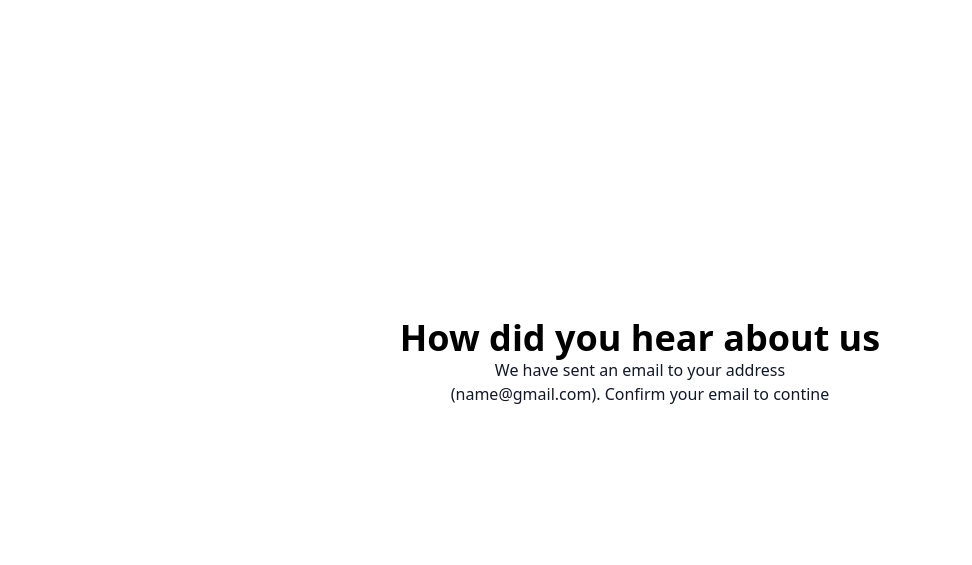
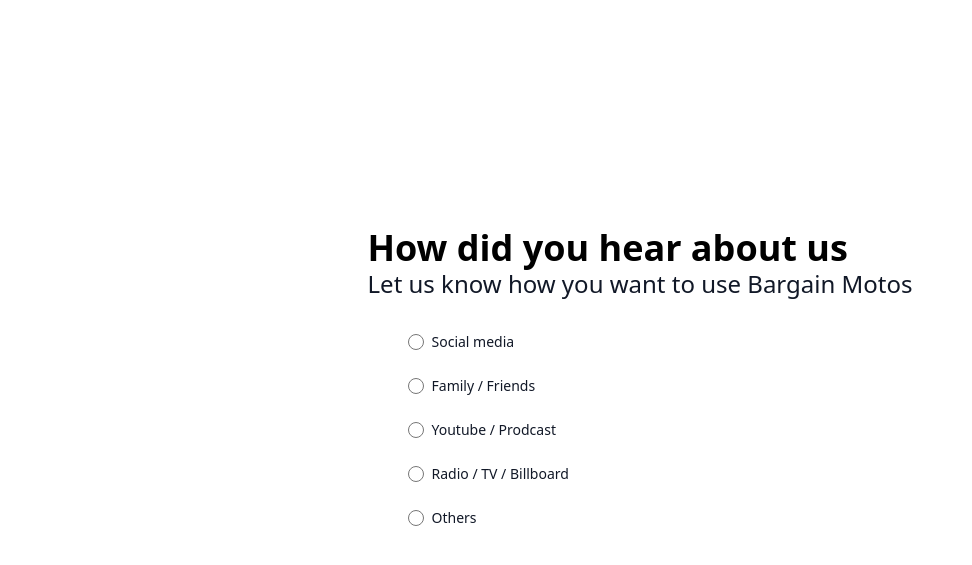
Before and after one commit to Nelson877/Bargain-portal, a website: page UserOnboard/UserOnboard.html in a window 1280 px wide. Shown: the part 103-668 px from the top of the page, without its empty margins (0-972 px from the left). Drawn offline with nearby package versions, Linux system fonts and the light colour scheme.

Commit message:
Done with user onboard

```diff
--- a/UserOnboard/UserOnboard.html
+++ b/UserOnboard/UserOnboard.html
@@ -24,14 +24,88 @@
         class="relative flex flex-col m-6 space-y-8 md:flex-row md:space-y-0"
       >
         <!-- Left side section Starts -->
-        <div class="flex flex-col p-8 md:p-14">
+        <div class="flex flex-col text-left p-8 md:p-14">
+          <span class="md-3 text-4xl font-bold">How did you hear about us</span>
+          <span class="font-light text-2xl text-center text-gray-900 mb-8">
+            Let us know how you want to use Bargain Motos
+          </span>
+          <!-- section question 1 start  -->
+          <div class="flex items-center ml-10 ">
+            <input
+              type="radio"
+              value=""
+              name="default-radio"
+              class="w-4 h-4 accent-yellow-500 border-gray-300 focus:ring-yellow-500 dark:focus:ring-blue-600 dark:ring-offset-gray-800 focus:ring-2 dark:bg-gray-700 dark:border-gray-600"
+            />
+            <label
+              for=""
+              class="ml-2 text-sm font-medium text-gray-900 dark:text-gray-300"
+              >Social media</label
+            >
+          </div>
+          <!-- section question 1 end  -->
+          <!-- section question 1 start  -->
+          <div class="flex items-center ml-10 mt-6">
+            <input
+              type="radio"
+              value=""
+              name="default-radio"
+              class="w-4 h-4 accent-yellow-500 border-gray-300 focus:ring-yellow-500 dark:focus:ring-blue-600 dark:ring-offset-gray-800 focus:ring-2 dark:bg-gray-700 dark:border-gray-600"
+            />
+            <label
+              for=""
+              class="ml-2 text-sm font-medium text-gray-900 dark:text-gray-300"
+              >Family / Friends</label
+            >
+          </div>
+          <!-- section question 1 end  -->
+          <!-- section question 1 start  -->
+          <div class="flex items-center ml-10 mt-6">
+            <input
+              type="radio"
+              value=""
+              name="default-radio"
+              class="w-4 h-4 accent-yellow-500 border-gray-300 focus:ring-yellow-500 dark:focus:ring-blue-600 dark:ring-offset-gray-800 focus:ring-2 dark:bg-gray-700 dark:border-gray-600"
+            />
+            <label
+              for=""
+              class="ml-2 text-sm font-medium text-gray-900 dark:text-gray-300"
+              >Youtube / Prodcast</label
+            >
+          </div>
+          <!-- section question 1 end  -->
+          <!-- section question 1 start  -->
+          <div class="flex items-center ml-10 mt-6">
+            <input
+              type="radio"
+              value=""
+              name="default-radio"
+              class="w-4 h-4 accent-yellow-500 border-gray-300 focus:ring-yellow-500 dark:focus:ring-blue-600 dark:ring-offset-gray-800 focus:ring-2 dark:bg-gray-700 dark:border-gray-600"
+            />
+            <label
+              for=""
+              class="ml-2 text-sm font-medium text-gray-900 dark:text-gray-300"
+              >Radio / TV / Billboard</label
+            >
+          </div>
+          <!-- section question 1 end  -->
+          <!-- section question 1 start  -->
+          <div class="flex items-center ml-10 mt-6">
+            <input
+              type="radio"
+              value=""
+              name="default-radio"
+              class="w-4 h-4 accent-yellow-500 border-gray-300 focus:ring-yellow-500 dark:focus:ring-blue-600 dark:ring-offset-gray-800 focus:ring-2 dark:bg-gray-700 dark:border-gray-600"
+            />
+            <label
+              for=""
+              class="ml-2 text-sm font-medium text-gray-900 dark:text-gray-300"
+              >Others</label
+            >
+          </div>
+          <!-- section question 1 end  -->
 
 
-          <span class="md-3 text-4xl font-bold">How did you hear about us</span>
-          <span class="font-light text-center text-gray-900 mb-8">
-            We have sent an email to your address <br />
-            (name@gmail.com). Confirm your email to contine
-          </span>
         </div>
 
         <!-- Left side section Ends -->
```
Also changed, not shown: UserOnboard/UserOnboardPage.html (added, +42 -0 lines), try.html (added, +66 -0 lines).
